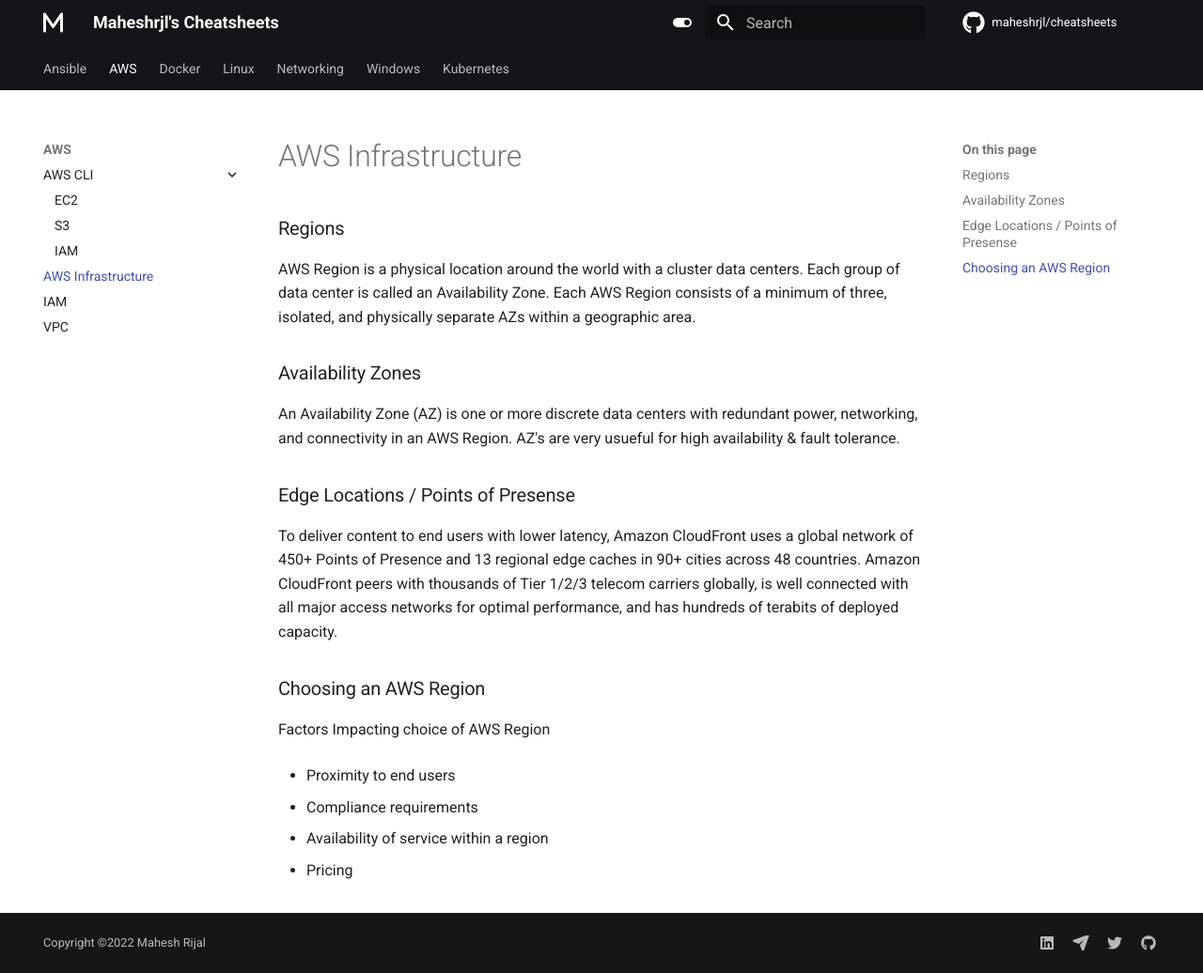
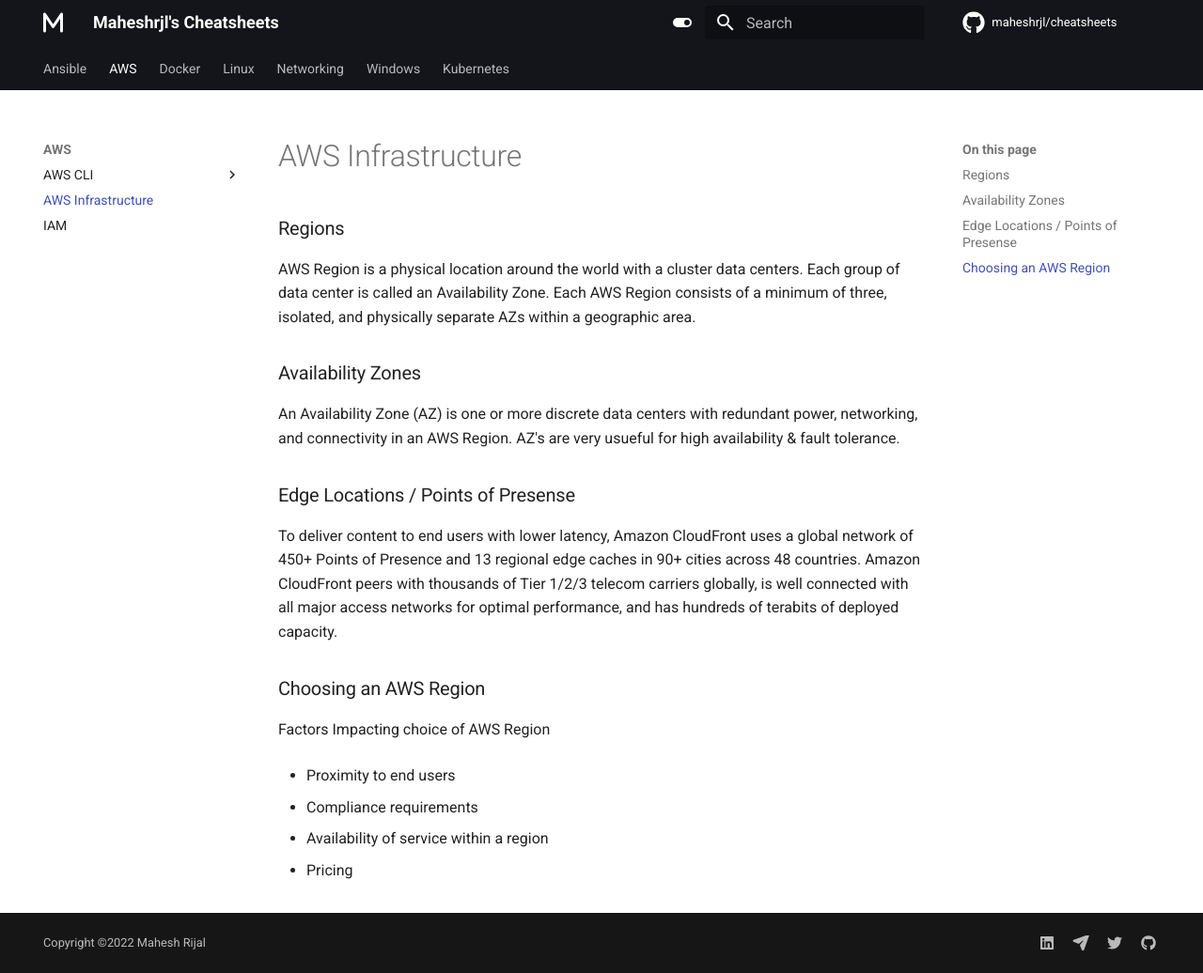
Before and after one commit to maheshrijal/notes, an MkDocs documentation site: the page built from docs/aws/infrastructure.md, in a window 1280 px wide and 1036 px high. Shown: the whole window at 94% size. Built offline with MkDocs 1.6.1 and Material for MkDocs 9.7.7, drawn with Linux system fonts in a browser that asks for light colours; comment, search, counter and statistics services are not loaded.

Commit message:
Dev (#3)
* add aws files

* commit

```diff
--- a/mkdocs.yml
+++ b/mkdocs.yml
@@ -25,7 +25,7 @@ theme:
     - navigation.indexes
     # - navigation.sections
     # - header.autohide
-    - navigation.expand
+    # - navigation.expand
     - toc.follow
     # - toc.integrate # Show TOC on the left panel along with sections
     - search.suggest
@@ -89,7 +89,7 @@ nav:
           - IAM: "aws/aws-cli/iam.md"
       - AWS Infrastructure: "aws/infrastructure.md"
       - IAM: "aws/iam.md"
-      - VPC: "aws/vpc.md"
+      # - VPC: "aws/vpc.md"
 
   - Docker:
       - Docker Info: "docker/docker-info.md"
```
